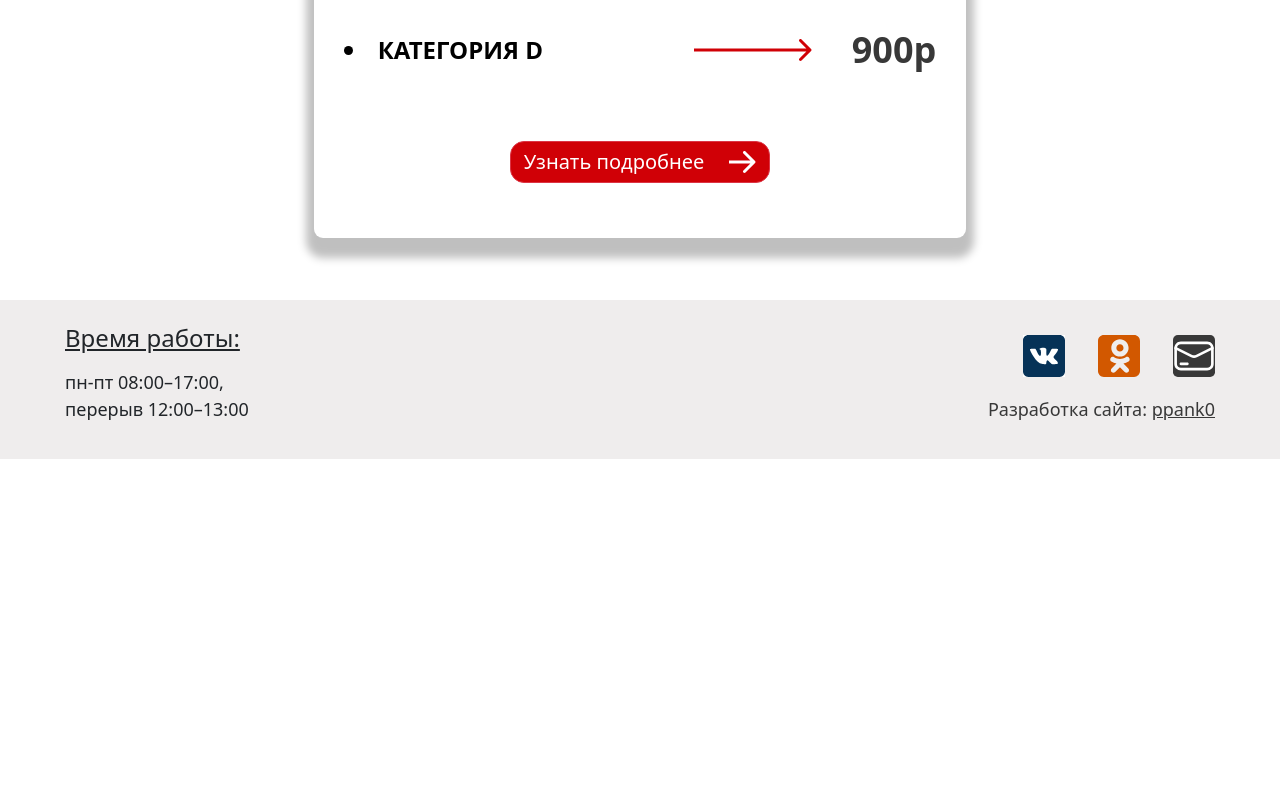
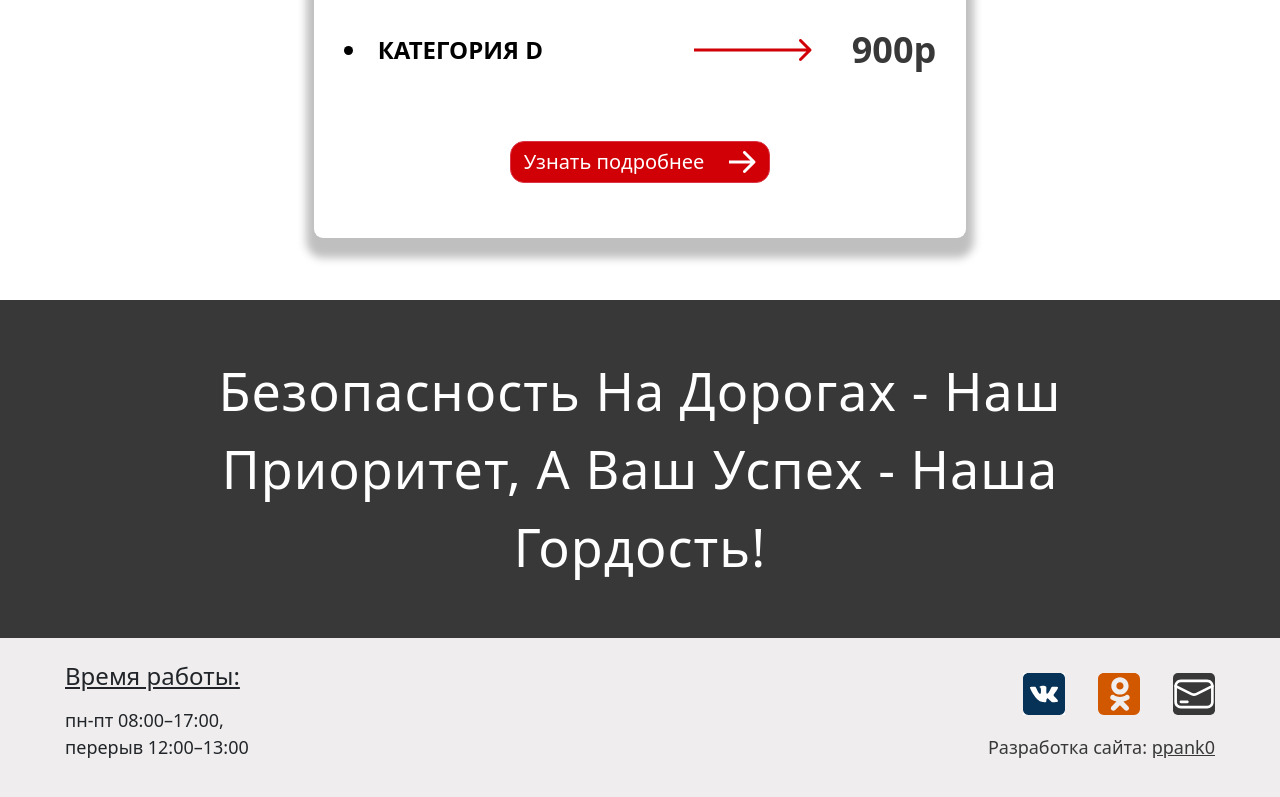
Before and after one commit to ppank0/web-application-for-driving-school, a React (Create React App) app in the folder driving-school/: page / in a window 1280 px wide. Shown: the part 2677-3474 px from the top of the page. Before the commit the page ends 3136 px from the top, so only its background shows below. Built offline with nearby package versions, Linux system fonts and the light colour scheme.

Commit message:
feat: add slogan section

```diff
--- a/driving-school/src/pages/Home.jsx
+++ b/driving-school/src/pages/Home.jsx
@@ -40,6 +40,10 @@ const Home = () => {
                     </p>
                     <CostInfo/>
                 </div>
+
+                <div className="home_slogan-section">
+                    <p>Безопасность на дорогах - наш приоритет, а ваш успех - наша гордость!</p>
+                </div>
             <Footer/>
         </>
      );
--- a/driving-school/src/pages/home.css
+++ b/driving-school/src/pages/home.css
@@ -79,6 +79,19 @@ button.hero-button:hover{
     margin: 76px auto 62px;
 
 }
+.home_slogan-section{
+    background-color: var(--darkgray);
+    color: white;
+    font-size: 52px;
+    font-weight: 500;
+    letter-spacing: 0.065rem;
+    padding: 52px 140px;
+    text-align: center;
+    text-transform: capitalize;
+}
+.home_slogan-section p{
+    margin: 0;
+}
 @media screen and (max-width:1010px){
     .hero_section_text-box-p{
         font-size: 20px;
@@ -110,6 +123,10 @@ button.hero-button:hover{
         display: none;
 
     }
+    .home_slogan-section{
+        font-size: 36px;
+        padding: 40px 100px;
+    }
 }
 @media screen and (max-width:700px)
 {
```
